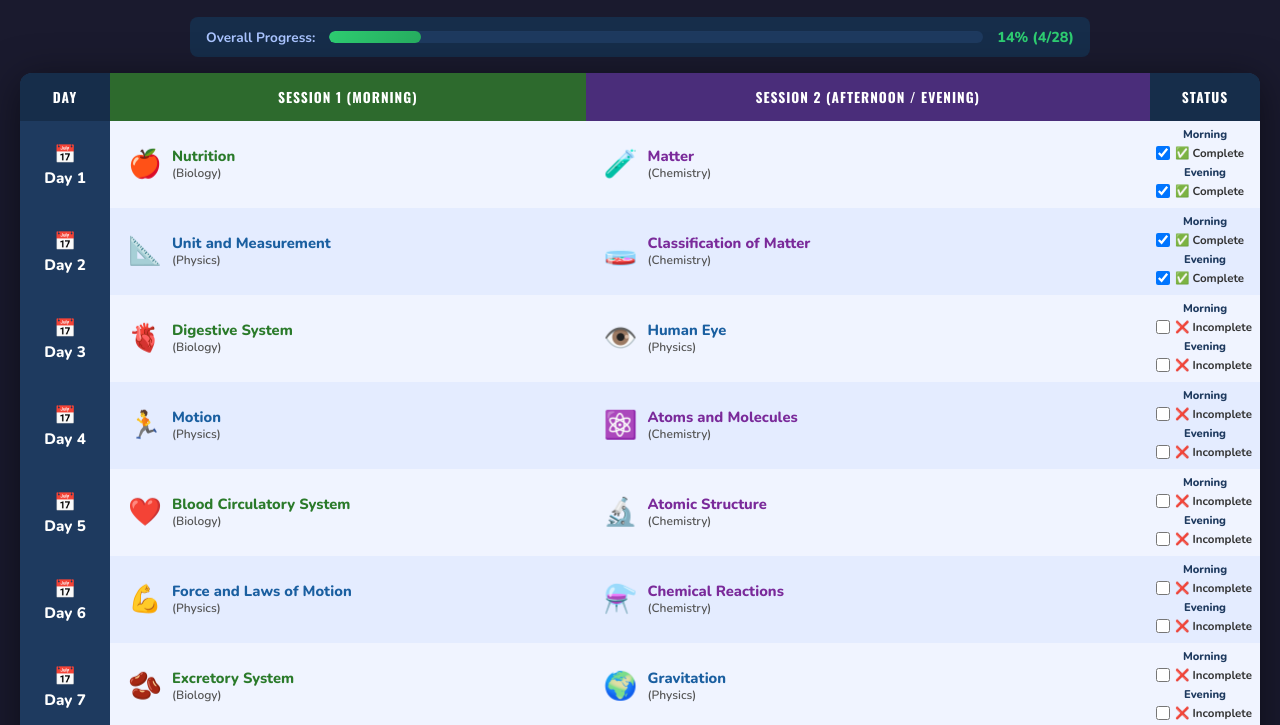
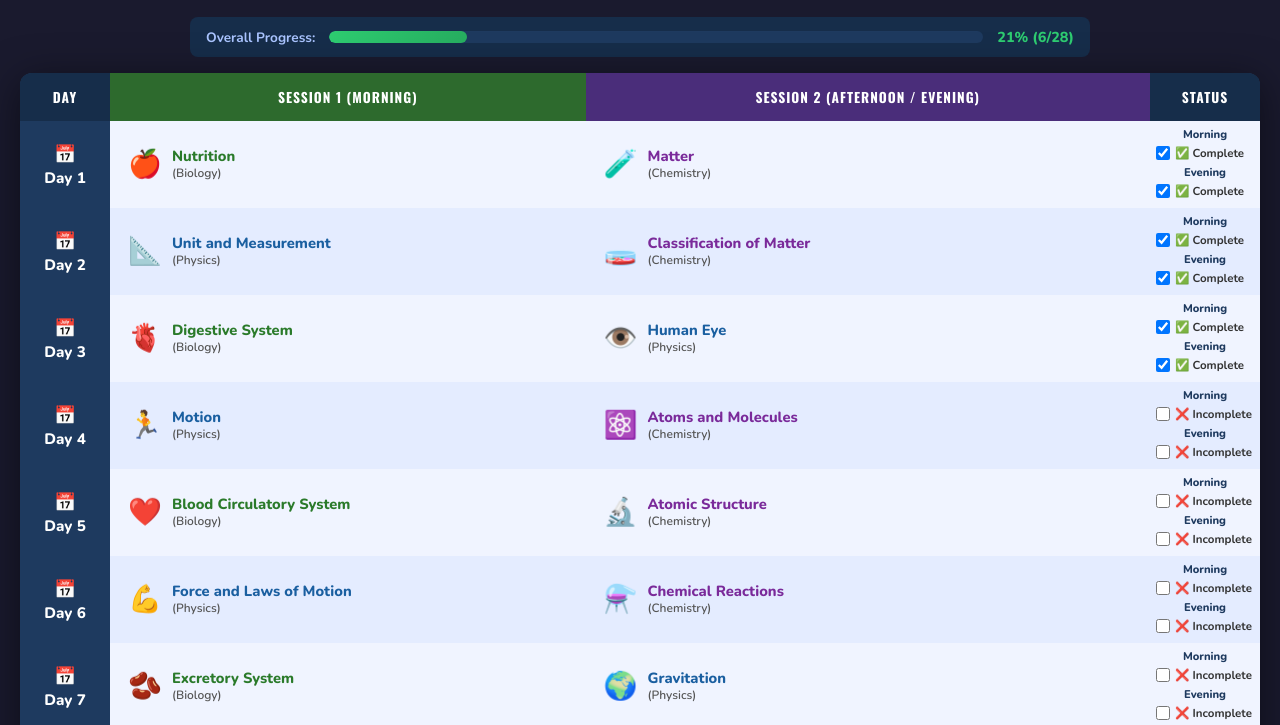
Before and after one commit to n3029/Science-test-, a plain HTML site: page index.html in a window 1280 px wide. Shown: the part 75-800 px from the top of the page. Drawn offline with nearby package versions, Linux system fonts and the light colour scheme.

Commit message:
Update index.html

```diff
--- a/index.html
+++ b/index.html
@@ -147,7 +147,7 @@
 const completionData = {
   day1_morning:  true,   day1_evening:  true,
   day2_morning:  true,   day2_evening:  true,
-  day3_morning:  false,   day3_evening:  false,
+  day3_morning:  true,   day3_evening:  true,
   day4_morning:  false,   day4_evening:  false,
   day5_morning:  false,   day5_evening:  false,
   day6_morning:  false,   day6_evening:  false,
```
